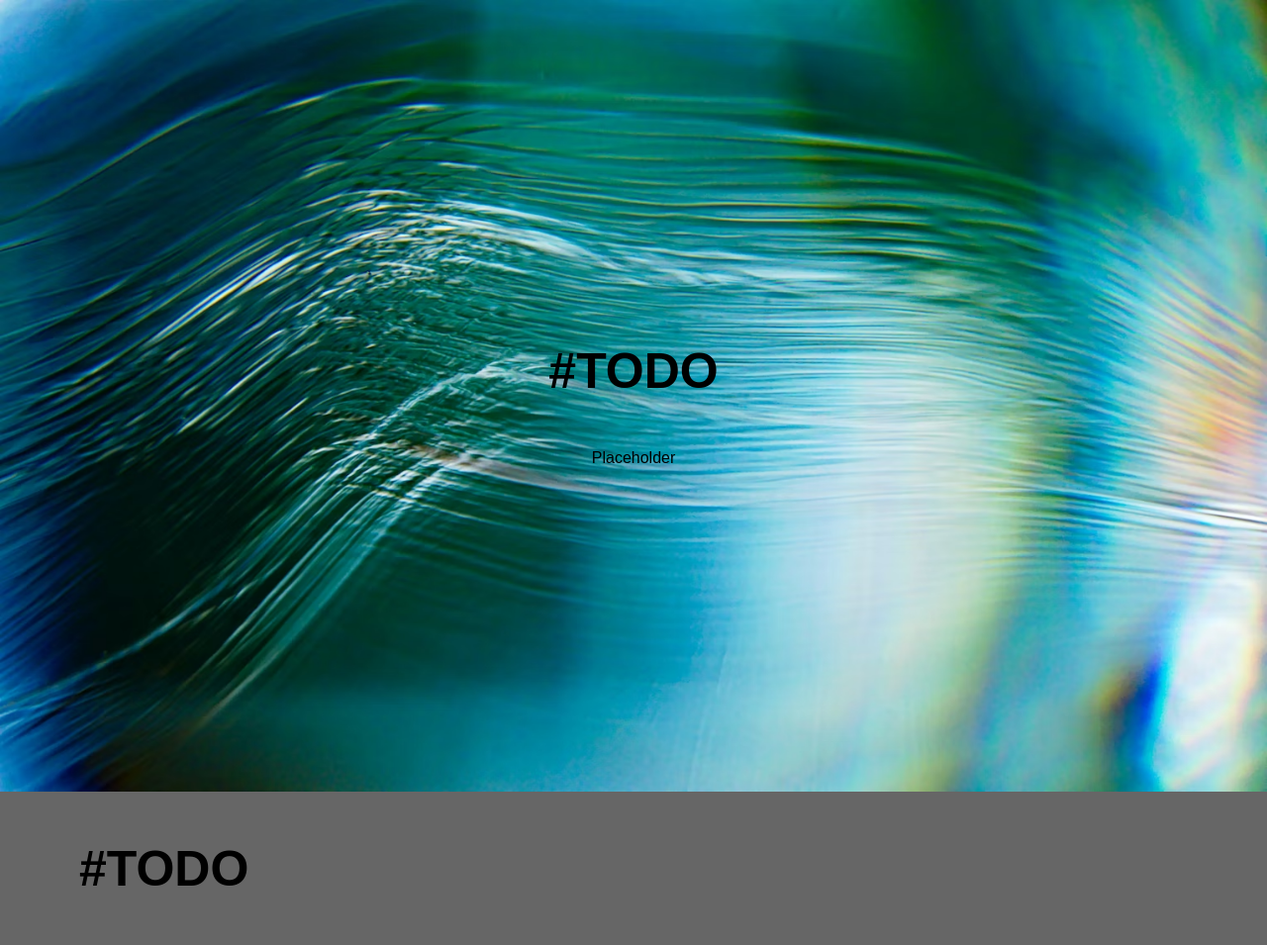
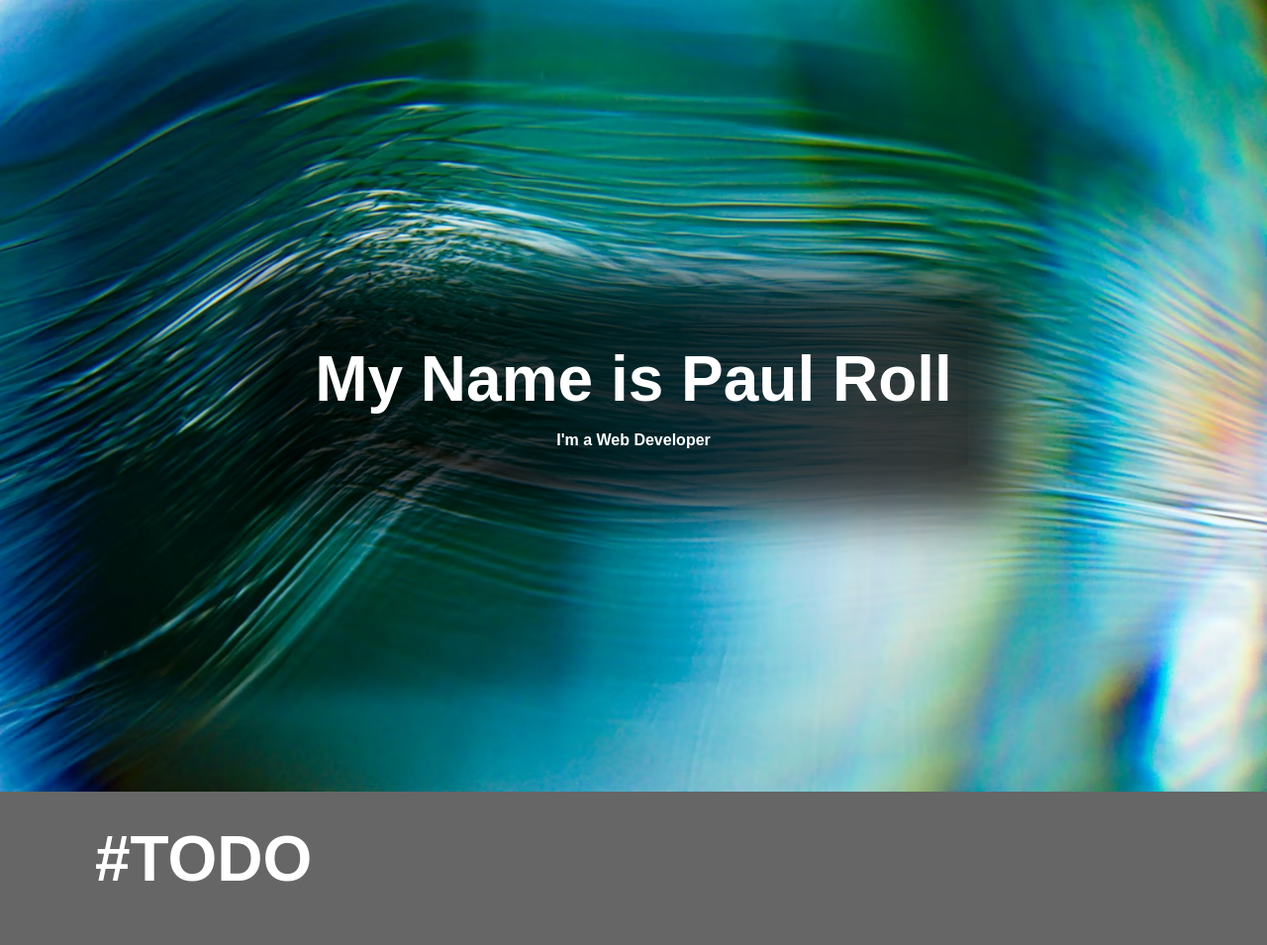
Before and after one commit to paul-roll/Portfolio, a PHP site: page / in a window 1280 px wide. Shown: the whole page at 99% size. After the commit the page ends 891 px from the top, so only its background shows below. Run offline with PHP 8.4, Linux system fonts and the light colour scheme.

Commit message:
added name and tested layout for screen sizes

```diff
--- a/css/stylesheet.css
+++ b/css/stylesheet.css
@@ -263,63 +263,154 @@ th {
   box-sizing: border-box;
 }
 
-/* line 13, ../../Users/paulr/Desktop/Netmatters/Portfolio/scss/2.base/_2.base.scss */
-h1 {
-  font-size: 50px;
+/* line 8, ../../Users/paulr/Desktop/Netmatters/Portfolio/scss/2.base/_2.base.scss */
+html {
+  color: white;
 }
 
-/* line 17, ../../Users/paulr/Desktop/Netmatters/Portfolio/scss/2.base/_2.base.scss */
+/* line 14, ../../Users/paulr/Desktop/Netmatters/Portfolio/scss/2.base/_2.base.scss */
+h1 {
+  font-size: 2.4em;
+  margin: 16px;
+}
+
+@media (min-width: 576px) {
+  /* line 14, ../../Users/paulr/Desktop/Netmatters/Portfolio/scss/2.base/_2.base.scss */
+  h1 {
+    font-size: 4em;
+  }
+}
+
+/* line 21, ../../Users/paulr/Desktop/Netmatters/Portfolio/scss/2.base/_2.base.scss */
+p {
+  font-weight: bold;
+}
+
+/* line 25, ../../Users/paulr/Desktop/Netmatters/Portfolio/scss/2.base/_2.base.scss */
+section {
+  overflow: hidden;
+}
+
+/* line 29, ../../Users/paulr/Desktop/Netmatters/Portfolio/scss/2.base/_2.base.scss */
 .banner {
   background-image: url(../img/banner.avif);
   background-size: cover;
   text-align: center;
 }
 
-/* line 21, ../../Users/paulr/Desktop/Netmatters/Portfolio/scss/2.base/_2.base.scss */
+/* line 33, ../../Users/paulr/Desktop/Netmatters/Portfolio/scss/2.base/_2.base.scss */
 .banner .flex-container {
   height: 100vh;
   display: flex;
   flex-direction: column;
   justify-content: center;
+  align-items: center;
 }
 
-/* line 30, ../../Users/paulr/Desktop/Netmatters/Portfolio/scss/2.base/_2.base.scss */
+/* line 39, ../../Users/paulr/Desktop/Netmatters/Portfolio/scss/2.base/_2.base.scss */
+.banner .flex-container > div {
+  background-color: rgba(0, 0, 0, 0.75);
+  box-shadow: 0 0 50px 50px rgba(0, 0, 0, 0.75);
+}
+
+/* line 47, ../../Users/paulr/Desktop/Netmatters/Portfolio/scss/2.base/_2.base.scss */
 .test {
   background-color: #666;
 }
 
-/* line 34, ../../Users/paulr/Desktop/Netmatters/Portfolio/scss/2.base/_2.base.scss */
+/* line 51, ../../Users/paulr/Desktop/Netmatters/Portfolio/scss/2.base/_2.base.scss */
 .wrapper {
   padding: 15px;
   margin: 0 auto;
 }
 
 @media (min-width: 576px) {
-  /* line 34, ../../Users/paulr/Desktop/Netmatters/Portfolio/scss/2.base/_2.base.scss */
+  /* line 51, ../../Users/paulr/Desktop/Netmatters/Portfolio/scss/2.base/_2.base.scss */
   .wrapper {
     max-width: 562px;
   }
 }
 
 @media (min-width: 768px) {
-  /* line 34, ../../Users/paulr/Desktop/Netmatters/Portfolio/scss/2.base/_2.base.scss */
+  /* line 51, ../../Users/paulr/Desktop/Netmatters/Portfolio/scss/2.base/_2.base.scss */
   .wrapper {
     max-width: 750px;
   }
 }
 
 @media (min-width: 992px) {
-  /* line 34, ../../Users/paulr/Desktop/Netmatters/Portfolio/scss/2.base/_2.base.scss */
+  /* line 51, ../../Users/paulr/Desktop/Netmatters/Portfolio/scss/2.base/_2.base.scss */
   .wrapper {
     max-width: 970px;
   }
 }
 
 @media (min-width: 1200px) {
-  /* line 34, ../../Users/paulr/Desktop/Netmatters/Portfolio/scss/2.base/_2.base.scss */
+  /* line 51, ../../Users/paulr/Desktop/Netmatters/Portfolio/scss/2.base/_2.base.scss */
   .wrapper {
     max-width: 1150px;
   }
 }
 
+/* line 68, ../../Users/paulr/Desktop/Netmatters/Portfolio/scss/2.base/_2.base.scss */
+.hidden {
+  display: none;
+}
+
+@media (min-width: 576px) {
+  /* line 72, ../../Users/paulr/Desktop/Netmatters/Portfolio/scss/2.base/_2.base.scss */
+  .hide-xs {
+    display: none;
+  }
+}
+
+@media (min-width: 576px) {
+  /* line 77, ../../Users/paulr/Desktop/Netmatters/Portfolio/scss/2.base/_2.base.scss */
+  .show-xs {
+    display: inherit;
+  }
+}
+
+@media (min-width: 768px) {
+  /* line 83, ../../Users/paulr/Desktop/Netmatters/Portfolio/scss/2.base/_2.base.scss */
+  .hide-sm {
+    display: none;
+  }
+}
+
+@media (min-width: 768px) {
+  /* line 88, ../../Users/paulr/Desktop/Netmatters/Portfolio/scss/2.base/_2.base.scss */
+  .show-sm {
+    display: inherit;
+  }
+}
+
+@media (min-width: 992px) {
+  /* line 94, ../../Users/paulr/Desktop/Netmatters/Portfolio/scss/2.base/_2.base.scss */
+  .hide-md {
+    display: none;
+  }
+}
+
+@media (min-width: 992px) {
+  /* line 99, ../../Users/paulr/Desktop/Netmatters/Portfolio/scss/2.base/_2.base.scss */
+  .show-md {
+    display: inherit;
+  }
+}
+
+@media (min-width: 1200px) {
+  /* line 105, ../../Users/paulr/Desktop/Netmatters/Portfolio/scss/2.base/_2.base.scss */
+  .hide-lg {
+    display: none;
+  }
+}
+
+@media (min-width: 1200px) {
+  /* line 110, ../../Users/paulr/Desktop/Netmatters/Portfolio/scss/2.base/_2.base.scss */
+  .show-lg {
+    display: inherit;
+  }
+}
+
 /*# sourceMappingURL=stylesheet.css.map */
--- a/index.html
+++ b/index.html
@@ -16,8 +16,10 @@
 
       <section class="banner">
         <div class="wrapper flex-container">
-            <h1>#TODO</h1>
-            <p>Placeholder</p>
+          <div>
+            <h1>My Name is <br class="hide-sm">Paul Roll</h1>
+            <p>I'm a Web Developer</p>
+          </div>
         </div>
       </section>
 
--- a/scss/2.base/_2.base.scss
+++ b/scss/2.base/_2.base.scss
@@ -8,10 +8,22 @@
 html {
     //font-family: #TODO;
     // font-size: 1em; // 16px
+    color: white;
 }
 
 h1 {
-    font-size: 50px;
+    font-size: 2.4em;
+    margin: 16px;
+    @media (min-width: $breakpoint-xs) {
+        font-size: 4em;
+    }
+}
+p {
+    font-weight: bold;
+}
+
+section {
+    overflow: hidden;
 }
 
 .banner {
@@ -23,9 +35,14 @@ h1 {
         display: flex;
         flex-direction: column;
         justify-content: center;
+        align-items: center;
+        > div {
+            background-color: rgba(black, 0.75);
+            box-shadow: 0 0 50px 50px rgba(black, 0.75);
+        }
     }
+
 }
-
 
 .test {
     background-color: #666;
@@ -47,3 +64,51 @@ h1 {
         max-width: $wrapper-lg;
     }
 }
+
+.hidden {       // Hide at screen width 1+
+    display: none;
+}
+
+.hide-xs {      // Hide at screen width 576+
+    @media (min-width: $breakpoint-xs) {
+        display: none;
+    }
+}
+.show-xs {      // Show (inherit) at screen width 576+
+    @media (min-width: $breakpoint-xs) {
+        display: inherit;
+    }
+}
+
+.hide-sm {      // Hide at screen width 768+
+    @media (min-width: $breakpoint-sm) {
+        display: none;
+    }
+}
+.show-sm {      // Show (inherit) at screen width 768+
+    @media (min-width: $breakpoint-sm) {
+        display: inherit;
+    }
+}
+
+.hide-md {      // Hide at screen width 992+
+    @media (min-width: $breakpoint-md) {
+        display: none;
+    }
+}
+.show-md {      // Show (inherit) at screen width 992+
+    @media (min-width: $breakpoint-md) {
+        display: inherit;
+    }
+}
+
+.hide-lg {      // Hide at screen width 1260+
+    @media (min-width: $breakpoint-lg) {
+        display: none;
+    }
+}
+.show-lg {      // Show (inherit) at screen width 1260+
+    @media (min-width: $breakpoint-lg) {
+        display: inherit;
+    }
+}
```
Also changed, not shown: 1 other file.
